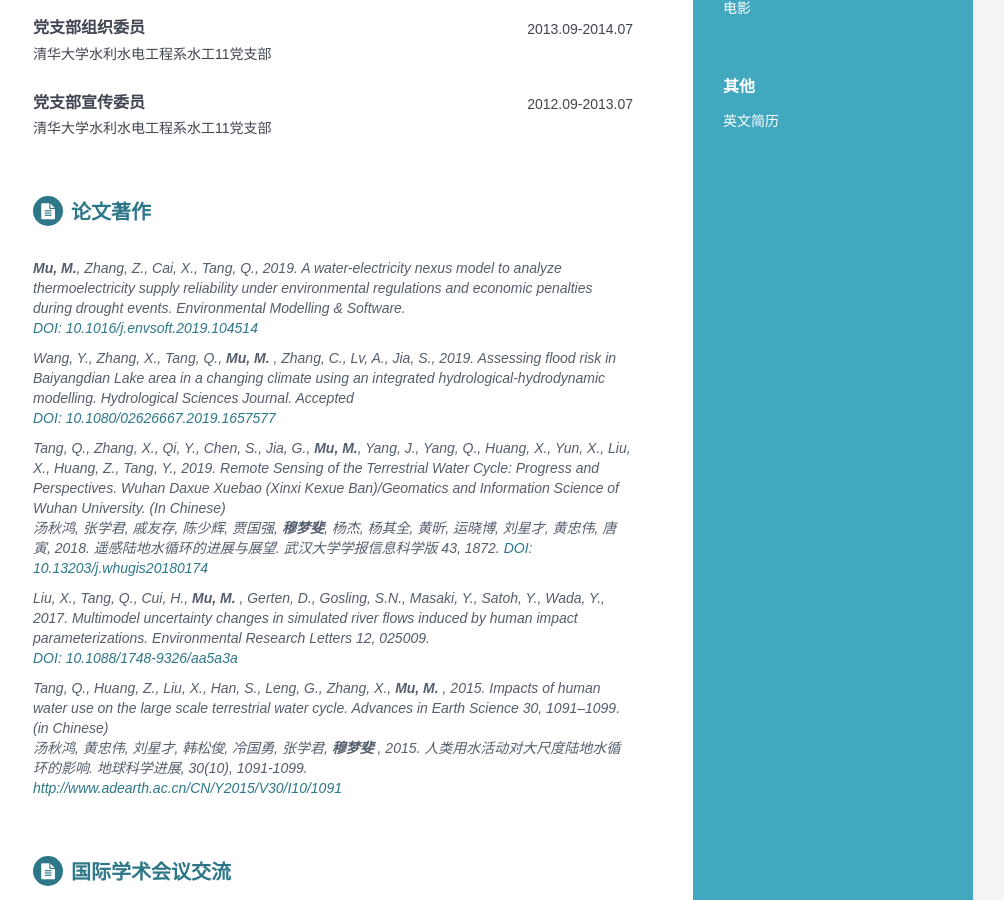
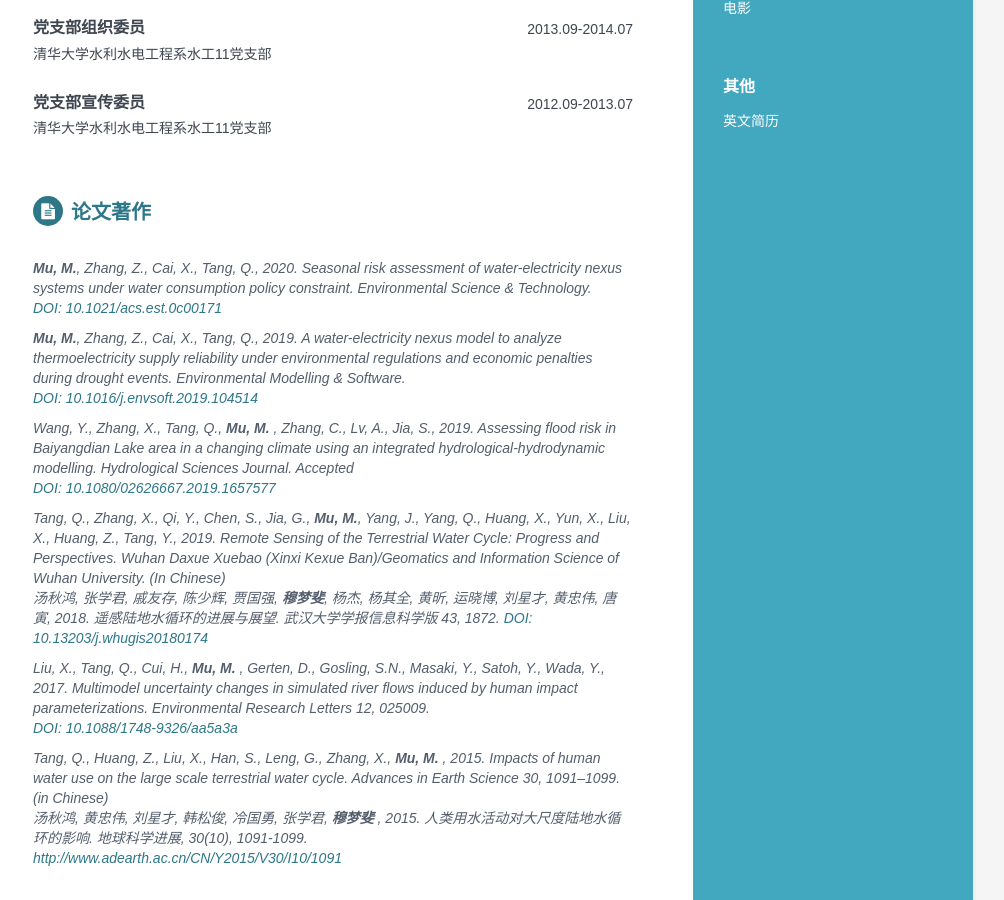
Before and after one commit to mengfeimu/cv-zh, a Jekyll site: the page built from index.html, in a window 1280 px wide and 900 px high, scrolled down 801 px. Shown: the whole window, without its empty margins (167-1171 px from the left). Built offline with Jekyll 4.4.1, drawn with Linux system fonts in a browser that asks for light colours.

Commit message:
Update publications.html

```diff
--- a/_includes/publications.html
+++ b/_includes/publications.html
@@ -9,6 +9,21 @@
   </div><!--//intro-->
   {% endif %}
 <!-- add new publications here -->
+
+    <p>
+  <div class="item">
+  	<div class="publication-authors">
+     <b>Mu, M.</b>, Zhang, Z., Cai, X., Tang, Q., 2020.
+     Seasonal risk assessment of water-electricity nexus systems under water consumption policy constraint.
+     Environmental Science & Technology.
+    <br/>
+    <a href="https://doi.org/10.1021/acs.est.0c00171"
+       target="_blank"
+       title="doi link">
+       DOI: 10.1021/acs.est.0c00171
+       </a></div>
+  </p>
+
 
   <p>
   <div class="item">
```
